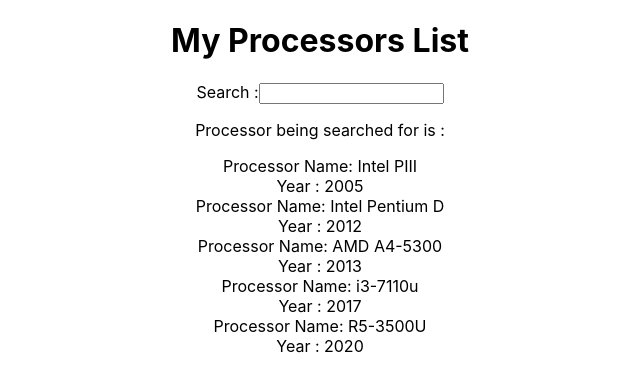
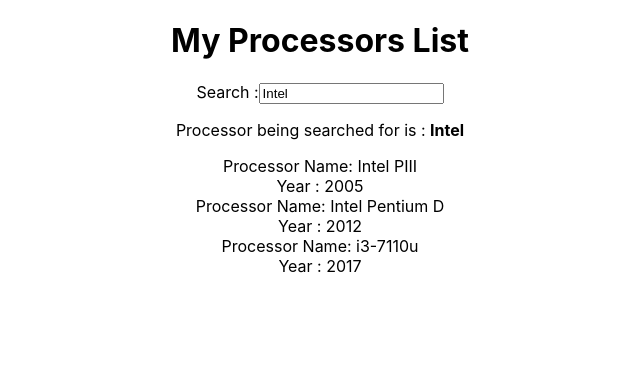
Before and after one commit to subhashmeena/LearningReact, a React (Create React App) app: page / in a window 1280 px wide. Shown: the top 392 px of the page, without its empty margins (320-960 px from the left). Built offline with nearby package versions, Linux system fonts and the light colour scheme.

Commit message:
Implementing the feature to remember the previous state, by using localStorage

```diff
--- a/src/App.js
+++ b/src/App.js
@@ -5,7 +5,9 @@
 import Search from './components/Search';
 
 function App() {
-  const [searchTerm, setSearchTerm] = React.useState('');
+  const [searchTerm, setSearchTerm] = React.useState(
+    localStorage.getItem('search') || 'Intel'
+  );
   const handleChange = e=>{e.preventDefault();setSearchTerm(e.target.value);}
   const products= [
     {
@@ -40,9 +42,13 @@
     }
   ];
   const searchedProducts = products.filter((k)=>{
-
       return k.manufacturer.toLowerCase().includes(searchTerm.toLowerCase());
   });
+
+  React.useEffect(()=>{
+    localStorage.setItem('search',searchTerm);
+  },[searchTerm]);
+
   return (
     <div className="App">
       <Search change={handleChange} reqparam={searchTerm} />
--- a/src/components/Search.js
+++ b/src/components/Search.js
@@ -5,7 +5,7 @@
         <div>
             <h1> My Processors List </h1>
             <label htmlFor="search">Search :</label>
-            <input id="search" type="text" onChange={props.change} />
+            <input id="search" type="text" value={props.reqparam}  onChange={props.change} />
             <p>Processor being searched for is : <strong>{props.reqparam}</strong></p>
         </div>
 
```
